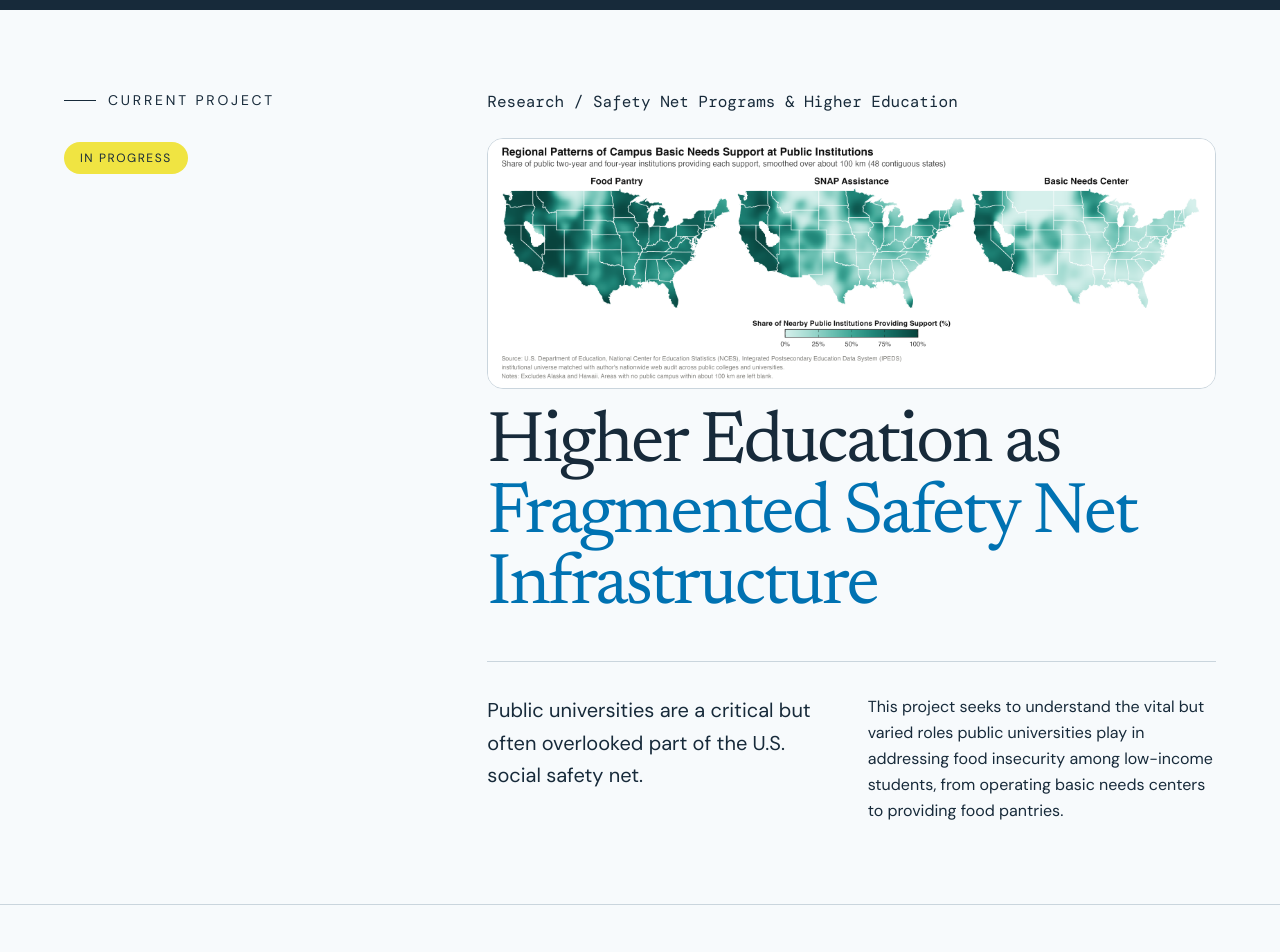
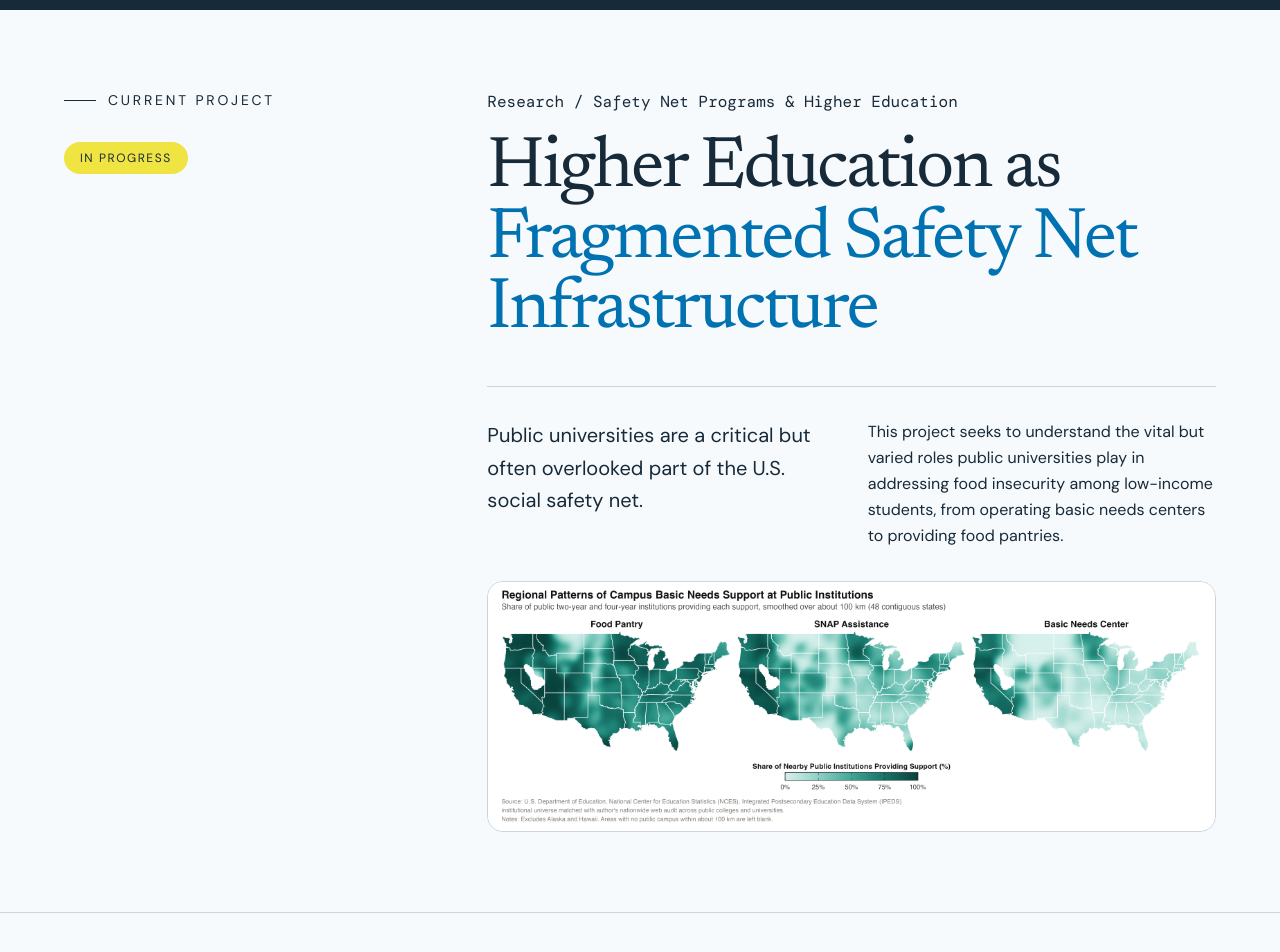
Before and after one commit to jaeyk/pof-lab, a React (Vite) app: page / in a window 1280 px wide. Shown: the part 1960-2912 px from the top of the page. Built offline with nearby package versions, Linux system fonts and the light colour scheme; the HTML template or start-up script is replaced by a standard one; a web font is replaced by a local one.

Commit message:
Update site

```diff
--- a/src/App.tsx
+++ b/src/App.tsx
@@ -418,11 +418,6 @@ export default function App() {
                 <p className="font-mono text-base text-[var(--ink)]">
                   Research / Safety Net Programs &amp; Higher Education
                 </p>
-                <img
-                  src={basicNeedsMap}
-                  alt="Three U.S. maps showing the share of nearby public colleges and universities offering a food pantry, SNAP assistance, and a basic needs center. Food pantries are common nationwide; SNAP assistance and basic needs centers are concentrated on the West Coast and in parts of the Upper Midwest and Northeast."
-                  className="mt-6 w-full rounded-2xl border border-[var(--line)] bg-white"
-                />
                 <h2 className="mt-5 max-w-5xl font-display text-5xl leading-[0.98] tracking-[-0.035em] md:text-7xl">
                   Higher Education as{" "}
                   <span className="italic text-[var(--blue)]">
@@ -438,6 +433,11 @@ export default function App() {
                     This project seeks to understand the vital but varied roles public universities play in addressing food insecurity among low-income students, from operating basic needs centers to providing food pantries.
                   </p>
                 </div>
+                <img
+                  src={basicNeedsMap}
+                  alt="Three U.S. maps showing the share of nearby public colleges and universities offering a food pantry, SNAP assistance, and a basic needs center. Food pantries are common nationwide; SNAP assistance and basic needs centers are concentrated on the West Coast and in parts of the Upper Midwest and Northeast."
+                  className="mt-8 w-full rounded-2xl border border-[var(--line)] bg-white"
+                />
               </article>
             </div>
           </div>
```
Also changed, not shown: 2 other files (tests, documents, lock files or other folders).
